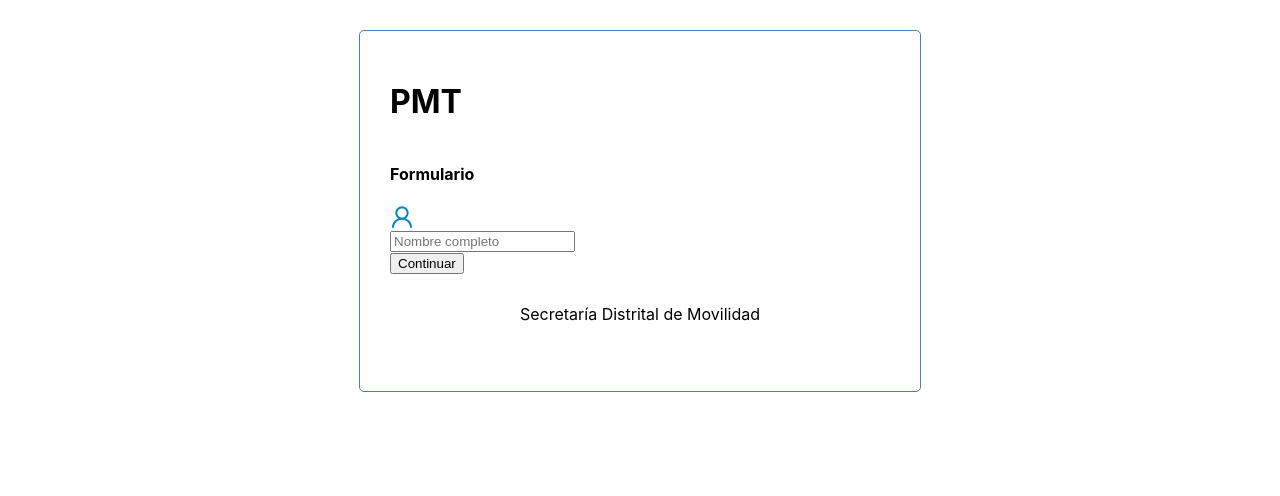
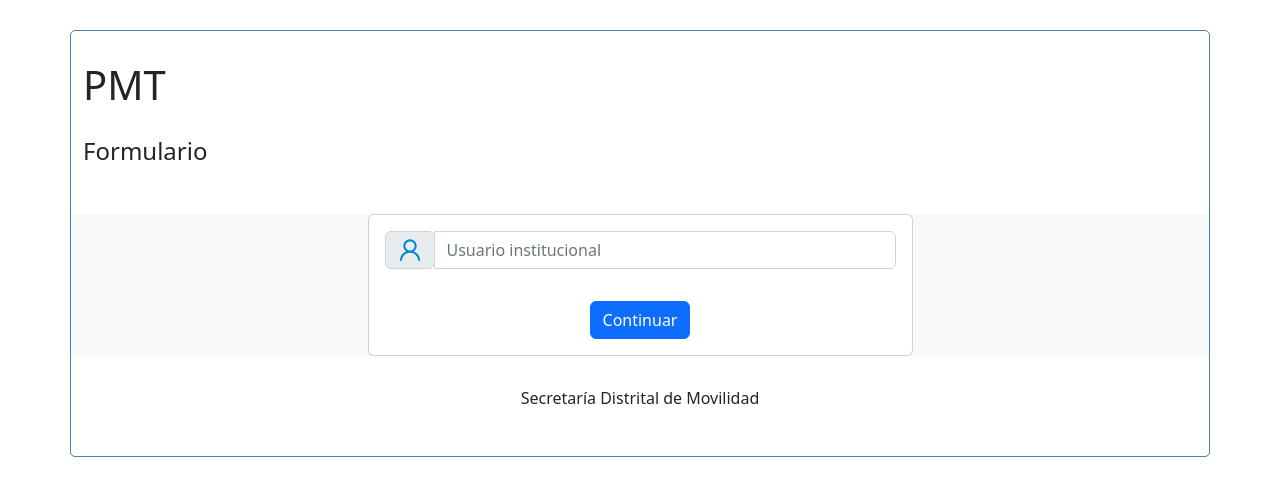
Before and after one commit to camiloNemocon/peticionesGeoreferenciadas, a React (Create React App) app: page / in a window 1280 px wide. Shown: the top 496 px of the page. Built offline with nearby package versions, Linux system fonts and the light colour scheme.

Commit message:
integración de boostrap

```diff
--- a/package.json
+++ b/package.json
@@ -7,6 +7,7 @@
     "@testing-library/jest-dom": "^5.16.5",
     "@testing-library/react": "^13.4.0",
     "@testing-library/user-event": "^13.5.0",
+    "bootstrap": "^5.2.3",
     "react": "^18.2.0",
     "react-dom": "^18.2.0",
     "react-router-dom": "^6.6.2",
--- a/src/index.js
+++ b/src/index.js
@@ -3,6 +3,8 @@ import ReactDOM from 'react-dom/client';
 import './index.css';
 import App from './App';
 import reportWebVitals from './reportWebVitals';
+import 'bootstrap/dist/css/bootstrap.min.css';
+
 
 const root = ReactDOM.createRoot(document.getElementById('root'));
 root.render(
--- a/src/pages/Formulario.js
+++ b/src/pages/Formulario.js
@@ -4,23 +4,23 @@ import { UserOutlined} from '@ant-design/icons'
 
 const Formulario = ({adicionar}) => {
 
-  const [name, setName] = useState("");
+  const [user, setUser] = useState("");
 
   const paraAdicionar = (e) => {
     e.preventDefault()
 
-    if(!name )
+    if(!user )
     {
       alert('Por favor adicione la información en todos los campos')
       return
     }
 
-    const nombre = name
+    const usuario = user
 
-    adicionar( {nombre})
+    adicionar( {usuario})
 
     //luego que lo adicione borra la información en los input del UI
-    setName('')
+    setUser('')
 
 }
 
@@ -46,11 +46,11 @@ const Formulario = ({adicionar}) => {
                             <input
                                 name=""
                                 className="form-control"
-                                placeholder="Nombre completo"
+                                placeholder="Usuario institucional"
                                 type="text"
-                                value={name}
+                                value={user}
                                 onChange={(e) => {
-                                    setName(e.target.value);
+                                    setUser(e.target.value);
                                 }}
                             />
                         </div>
```
Also changed, not shown: 1 other file (tests, documents, lock files or other folders).
